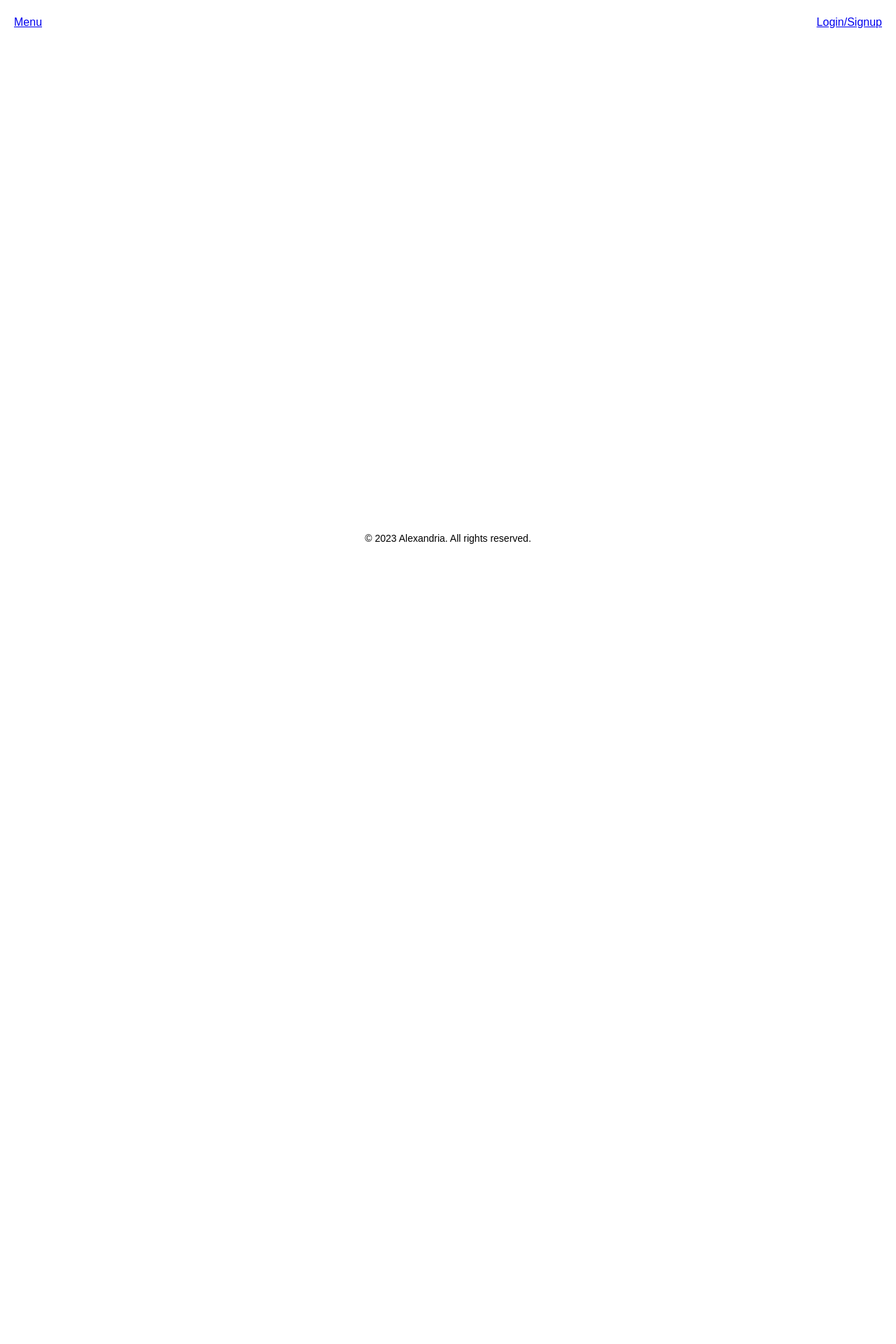
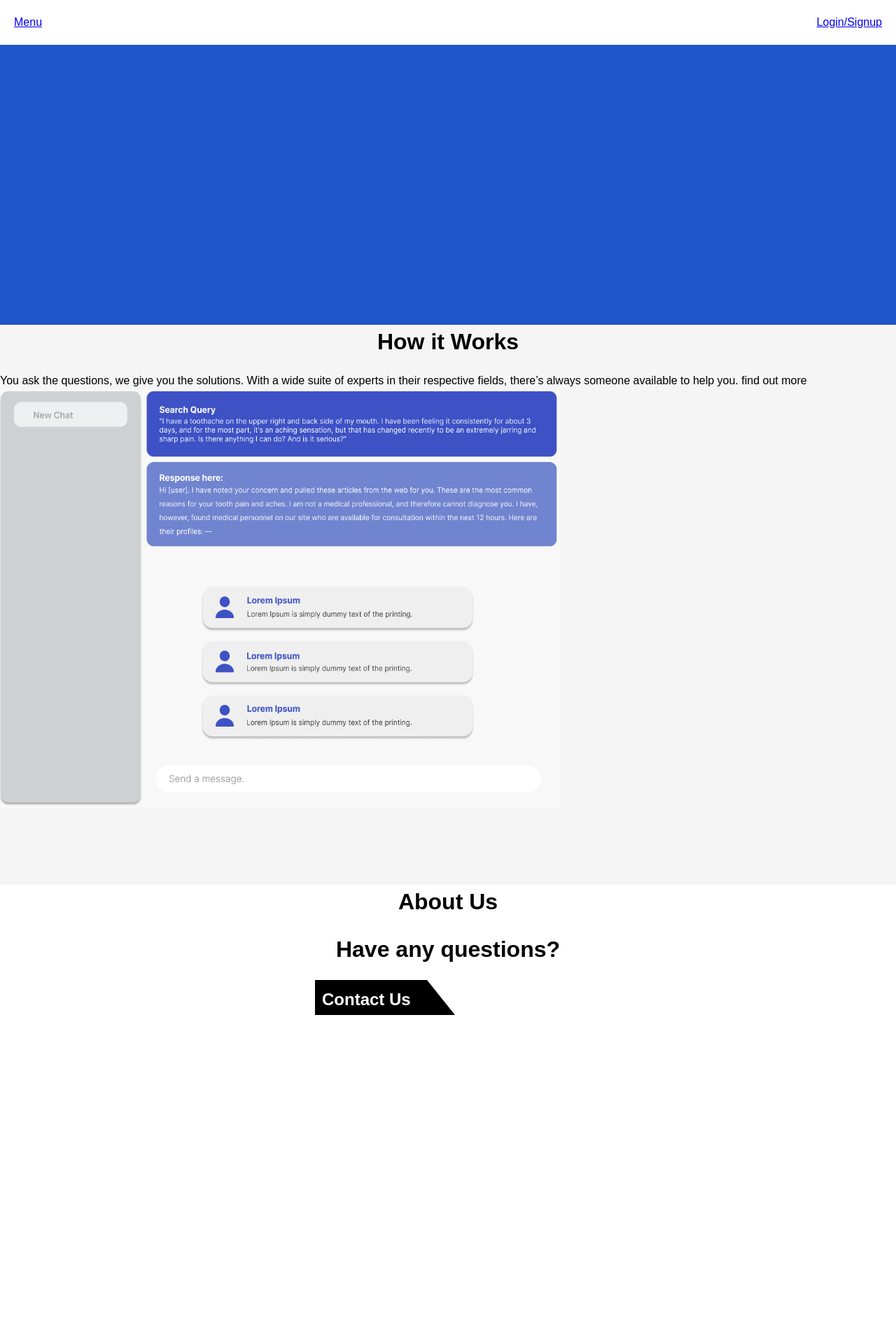
Before and after one commit to bdauria1/Project-Alexandria, a React (Create React App) app in the folder my-app/: page / in a window 1280 px wide. Shown: the top 1920 px of the page at 70% size. Before the commit the page ends 800 px from the top, so only its background shows below. Built offline with nearby package versions, Linux system fonts and the light colour scheme.

Commit message:
formatted the homepage

```diff
--- a/my-app/src/App.css
+++ b/my-app/src/App.css
@@ -17,12 +17,15 @@ body {
 }
 
 footer{
+  height: 300px;
+  background-color: black;
   margin-top: auto;
   padding: 20px;
   text-align: center;
 }
 
 footer p {
+  color: white;
   font-size: 14px;
 }
 
@@ -40,16 +43,6 @@ nav {
 nav men a{
   color: #1E56C9;
 }
-
-.welcome {
-  background-color: #1E56C9;
-  display: flex;
-  align-items: center;
-  justify-content: space-between;
-  margin-left: auto;
-}
-
-
 
 label {
   display: block;
@@ -119,6 +112,51 @@ form {
 
 .menu-item:last-child {
   margin-left: auto;
+}
+
+.welcome {
+  background-color: #1E56C9;
+  width: 100%;
+  height: 400px;
+  align-items: center;
+  justify-content: space-between;
+  margin-left: auto;
+}
+
+.tutorial{
+  background-color: #F5F5F5;
+  width: 100%;
+  height: 800px;
+  align-items: center;
+  justify-content: space-between;
+  margin-left: auto;
+}
+
+.tutorialimage{
+  width: 800px;
+  height: 600px;
+}
+
+.questions{
+  background-color: white;
+  width: 100%;
+  height: 800px;
+  align-items: center;
+  justify-content: space-between;
+  margin-left: auto;
+}
+
+.trapezoid {
+  width: 200px;
+  height: 0;
+  margin-left: 450px;
+  border-bottom: 50px solid black;
+  border-right: 40px solid transparent;
+}
+
+.trapezoid h2 {
+  color: white;
+  padding: 10px;
 }
 
 
--- a/my-app/src/components/HomePage.js
+++ b/my-app/src/components/HomePage.js
@@ -1,5 +1,6 @@
 import React from 'react';
 import { Link } from 'react-router-dom';
+import tutorial from './img/image123.png';
 
 const HomePage = () => {
   const handleLogin = () => {
@@ -14,7 +15,30 @@ const HomePage = () => {
           <div className='log'><Link to="/login">Login/Signup</Link></div>
         </nav>
       </header>
-      <div className='welcome'></div>
+      <div className='pagebody'>
+        <div className='welcome'>
+
+        </div>
+        <div className='tutorial'>
+          <h1>How it Works</h1>
+            <p>
+              You ask the questions, we give you the solutions.
+              With a wide suite of experts in their respective fields, there’s always
+              someone available to help you.  find out more
+            </p>
+          <img src={tutorial} className="tutorialimage"/>
+        </div>
+        <div className='about'>
+          <h1>About Us</h1>
+          <h2></h2>
+        </div>
+        <div className='questions'>
+          <h1>Have any questions?</h1>
+          <div className='trapezoid'>
+            <h2>Contact Us</h2>
+          </div>
+        </div>
+      </div>
       <footer className="footer-bottom">
         <p>&copy; 2023 Alexandria. All rights reserved.</p>
       </footer>
```
Also changed, not shown: my-app/src/components/img/image123.png (added).
